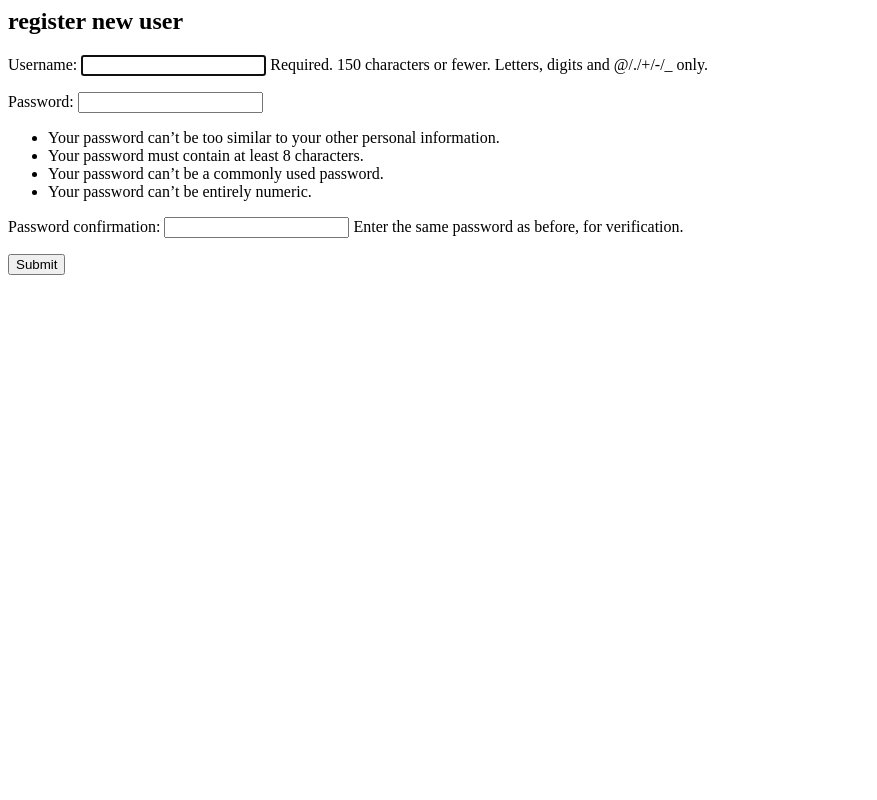
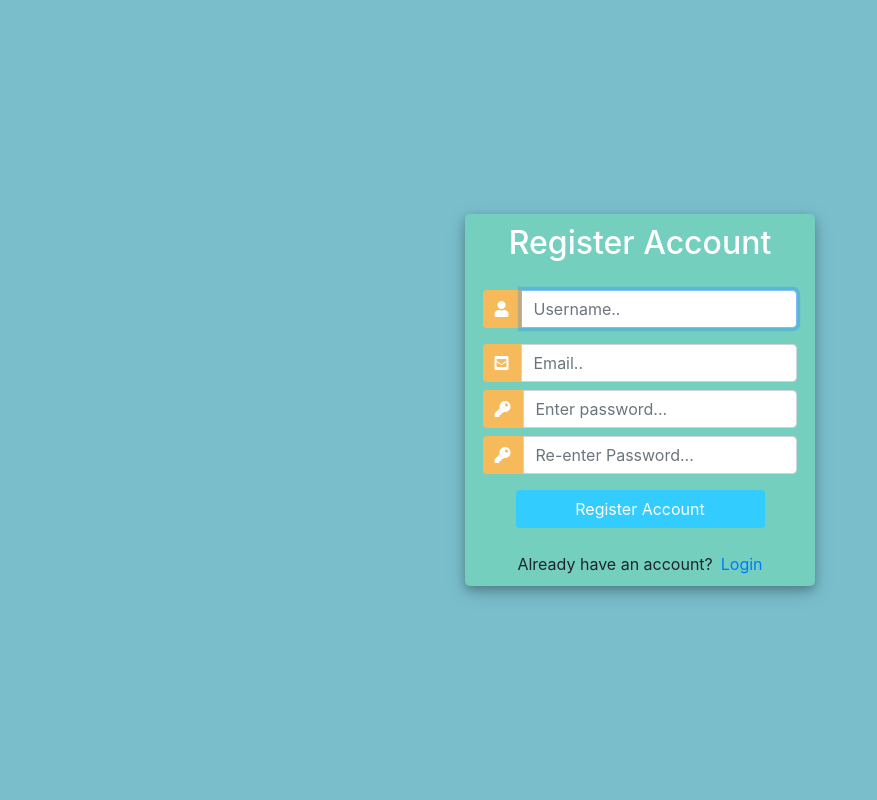
Before and after one commit to kongnyc/django-firstPorject, a Django app: page /register/ in a window 1280 px wide. Shown: the whole page, without its empty margins (0-877 px from the left). Run offline with Django 3.2, Linux system fonts and the light colour scheme; some libraries are stand-ins or nearby versions.

Commit message:
add email and css in register page

```diff
--- /dev/null
+++ b/main/form.py
@@ -0,0 +1,11 @@
+from django.forms import ModelForm
+from django.contrib.auth.forms import UserCreationForm
+from django.contrib.auth.models import User
+from django import forms
+
+
+
+class CreateUserForm(UserCreationForm):
+	class Meta:
+		model = User
+		fields = ['username', 'email', 'password1', 'password2']
--- a/main/templates/Main/register.html
+++ b/main/templates/Main/register.html
@@ -1,17 +1,142 @@
-<title>Register User Page</title>
+<!DOCTYPE html>
+<html>
 
+<head>
+	<title>Login</title>
+	<link rel="stylesheet" href="https://stackpath.bootstrapcdn.com/bootstrap/4.1.3/css/bootstrap.min.css" integrity="sha384-MCw98/SFnGE8fJT3GXwEOngsV7Zt27NXFoaoApmYm81iuXoPkFOJwJ8ERdknLPMO" crossorigin="anonymous">
+	<script src="https://ajax.googleapis.com/ajax/libs/jquery/3.3.1/jquery.min.js"></script>
+	<link rel="stylesheet" href="https://use.fontawesome.com/releases/v5.6.1/css/all.css" integrity="sha384-gfdkjb5BdAXd+lj+gudLWI+BXq4IuLW5IT+brZEZsLFm++aCMlF1V92rMkPaX4PP" crossorigin="anonymous">
+
+	<style>
+		body,
+		html {
+			margin: 0;
+			padding: 0;
+			height: 100%;
+			background: #7abecc !important;
+		}
+		.user_card {
+			width: 350px;
+			margin-top: auto;
+			margin-bottom: auto;
+			background: #74cfbf;
+			position: relative;
+			display: flex;
+			justify-content: center;
+			flex-direction: column;
+			padding: 10px;
+			box-shadow: 0 4px 8px 0 rgba(0, 0, 0, 0.2), 0 6px 20px 0 rgba(0, 0, 0, 0.19);
+			-webkit-box-shadow: 0 4px 8px 0 rgba(0, 0, 0, 0.2), 0 6px 20px 0 rgba(0, 0, 0, 0.19);
+			-moz-box-shadow: 0 4px 8px 0 rgba(0, 0, 0, 0.2), 0 6px 20px 0 rgba(0, 0, 0, 0.19);
+			border-radius: 5px;
+
+		}
+
+		.form_container {
+			margin-top: 20px;
+		}
+
+		#form-title{
+			color: #fff;
+		}
+		.login_btn {
+			width: 100%;
+			background: #33ccff !important;
+			color: white !important;
+		}
+		.login_btn:focus {
+			box-shadow: none !important;
+			outline: 0px !important;
+		}
+		.login_container {
+			padding: 0 2rem;
+		}
+		.input-group-text {
+			background: #f7ba5b !important;
+			color: white !important;
+			border: 0 !important;
+			border-radius: 0.25rem 0 0 0.25rem !important;
+		}
+		.input_user,
+		.input_pass:focus {
+			box-shadow: none !important;
+			outline: 0px !important;
+		}
+
+	</style>
+
+</head>
 <body>
-    <section class="container">
-        <div class="register">
-            <h1>register new user</h1>
+	<div class="container h-100">
+		<div class="d-flex justify-content-center h-100">
+			<div class="user_card">
+				<div class="d-flex justify-content-center">
+					<h2 id="form-title">Register Account</h2>
+				</div>
+				<div class="d-flex justify-content-center form_container">
 
-            {% if form.errors %}
-            <p class="error"> Fail to login, try agian!</p>
-            {% endif %}
-            <form action="" method="post">
-                {% csrf_token %}
-                {{form.as_p}}
-                <input type="submit" name="register" >
-            </form>
-        </div>
+					<form method="POST" action="/">
+						{% csrf_token %}
+						<div class="input-group mb-3">
+							<div class="input-group-append">
+								<span class="input-group-text"><i class="fas fa-user"></i></span>
+							</div>
+							{{form.username}}
+						</div>
+						<div class="input-group mb-2">
+							<div class="input-group-append">
+								<span class="input-group-text"><i class="fas fa-envelope-square"></i></span>
+							</div>
+							{{form.email}}
+						</div>
+						<div class="input-group mb-2">
+							<div class="input-group-append">
+								<span class="input-group-text"><i class="fas fa-key"></i></span>
+							</div>
+							{{form.password1}}
+						</div>
+						<div class="input-group mb-2">
+							<div class="input-group-append">
+								<span class="input-group-text"><i class="fas fa-key"></i></span>
+							</div>
+							{{form.password2}}
+						</div>
+
+
+
+				   		<div class="d-flex justify-content-center mt-3 login_container">
+				 			<input class="btn login_btn" type="submit" value="Register Account">
+				   		</div>
+
+					</form>
+				</div>
+
+				{{form.errors}}
+
+				<div class="mt-4">
+					<div class="d-flex justify-content-center links">
+						Already have an account? <a href="{% url 'login' %}" class="ml-2">Login</a>
+					</div>
+				</div>
+			</div>
+		</div>
+	</div>
+	<script>
+						/* Because i didnt set placeholder values in forms.py they will be set here using vanilla Javascript
+		//We start indexing at one because CSRF_token is considered and input field
+		 */
+
+		//Query All input fields
+		var form_fields = document.getElementsByTagName('input')
+		form_fields[1].placeholder='Username..';
+		form_fields[2].placeholder='Email..';
+		form_fields[3].placeholder='Enter password...';
+		form_fields[4].placeholder='Re-enter Password...';
+
+
+		for (var field in form_fields){
+			form_fields[field].className += ' form-control'
+		}
+	</script>
 </body>
+</html>
--- a/main/views.py
+++ b/main/views.py
@@ -2,16 +2,12 @@ from django.http.response import HttpResponse
 from django.shortcuts import render
 from .models import Room, Message
 from django.contrib.auth.forms import UserCreationForm
+from .form import CreateUserForm
 
-
-# Create your views here.
-# def index(response):
-#     return HttpResponse("welcome to chat box")
 def registerUser(request):
-    form = UserCreationForm()
-
+    form = CreateUserForm()
     if request.method =="POST":
-        form=UserCreationForm(request.POST)
+        form=CreateUserForm(request.POST)
         if form.is_valid():
             form.save()
 
@@ -23,7 +19,6 @@ def loginPage(request):
 
 def index(response,roomid):
     room=Room.objects.get(id=roomid)
-    # breakpoint()
     return render(response, "main/base.html", {'name':room.name, 'date':room.date, 'description':room.description})
 
 def home(response):
```
Also changed, not shown: main/templates/Main/register copy.html (added, +19 -0 lines), db.sqlite3.
